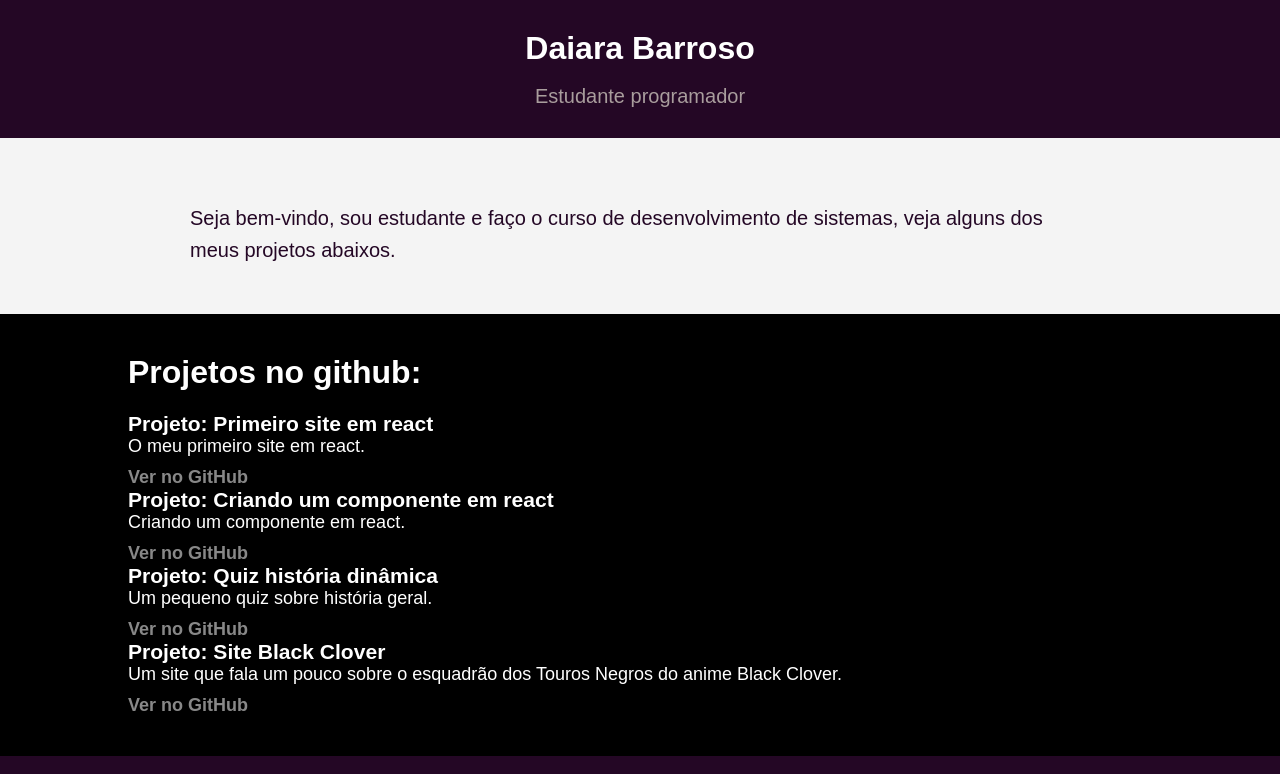
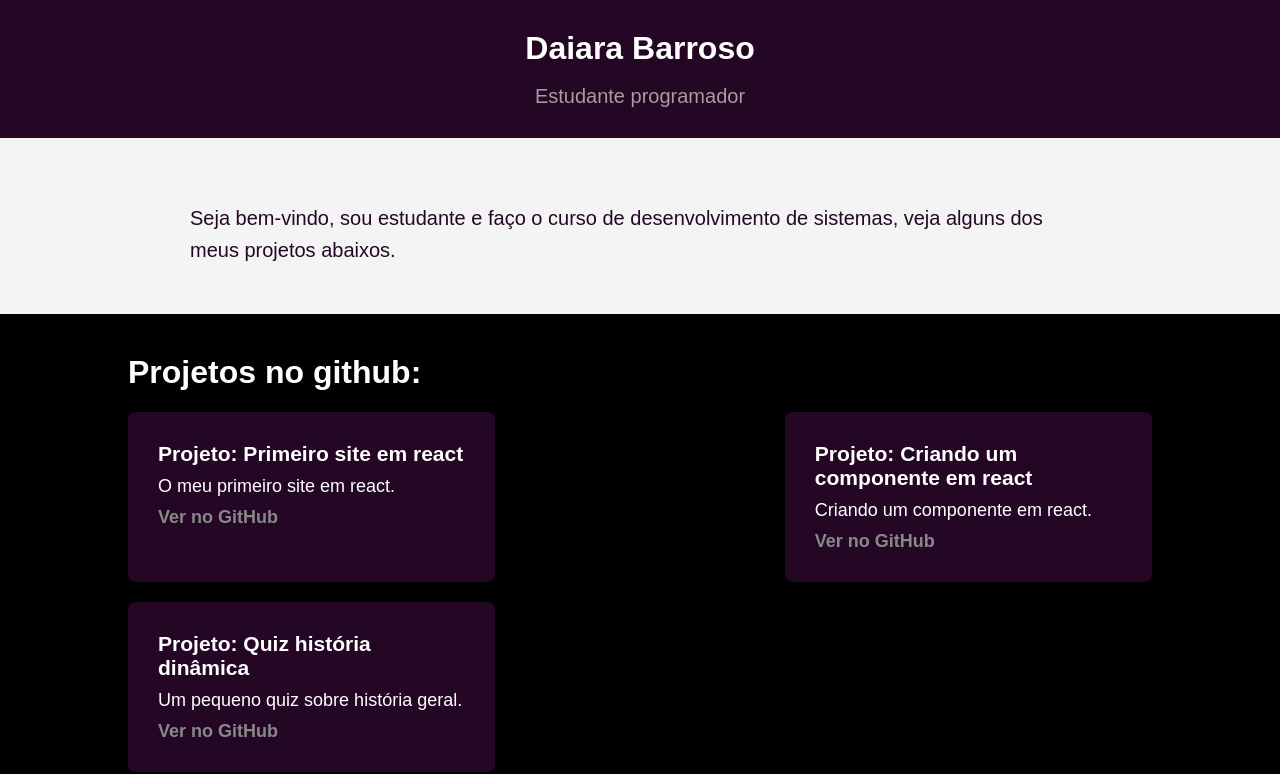
Before and after one commit to daiaraaa/projeto-pessoal-4-bimestre, a React (Vite) app: page / in a window 1280 px wide. Shown: the top 774 px of the page. Built offline with nearby package versions, Linux system fonts and the light colour scheme.

Commit message:
Update index.jsx

```diff
--- a/src/components/Repository/index.jsx
+++ b/src/components/Repository/index.jsx
@@ -6,8 +6,8 @@ export default function Repository() {
         <div className="container">
           <h2>Projetos no github:</h2>
           <br></br>
-          <div className="repository-grup">
-            <div className="repository-proj">
+          <div className="repogrup">
+            <div className="repoproj">
               <h3>Projeto: Primeiro site em react</h3>
               <p>O meu primeiro site em react.</p>
               <a
@@ -15,7 +15,7 @@ export default function Repository() {
               > Ver no GitHub </a>
             </div>
 
-            <div className="repository-proj">
+            <div className="repoproj">
               <h3>Projeto: Criando um componente em react</h3>
               <p>Criando um componente em react.</p>
               <a
@@ -23,7 +23,7 @@ export default function Repository() {
               > Ver no GitHub </a>
             </div>
 
-            <div className="repository-proj">
+            <div className="repoproj">
               <h3>Projeto: Quiz história dinâmica</h3>
               <p>Um pequeno quiz sobre história geral.</p>
               <a
@@ -31,7 +31,7 @@ export default function Repository() {
               > Ver no GitHub </a>
             </div>
 
-        <div className="repository-proj">
+        <div className="reposproj">
             <h3>Projeto: Site Black Clover</h3>
             <p>Um site que fala um pouco sobre o esquadrão dos Touros Negros do anime Black Clover. </p>
             <a
```
